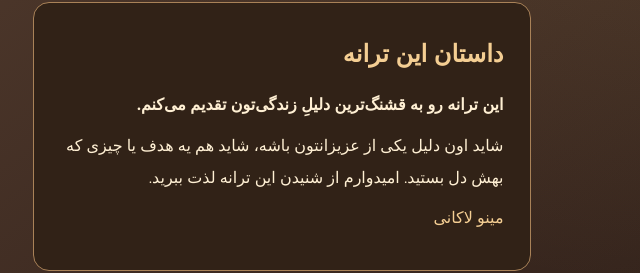
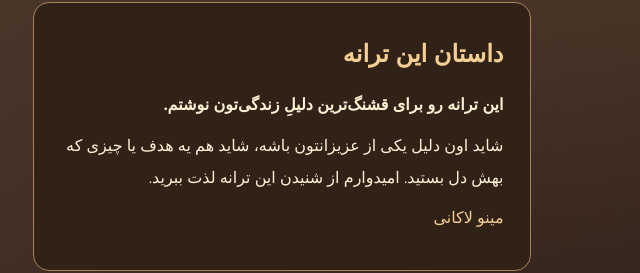
Before and after one commit to mlakani/minoolakani.com, a plain HTML site: page songs/ghashangtarin-dalil.html in a window 1280 px wide. Shown: the part 698-971 px from the top of the page, 358-998 px from the left. Drawn offline with Linux system fonts and the light colour scheme.

Commit message:
Use Minoo’s approved opening line on the song story

```diff
--- a/songs/ghashangtarin-dalil.html
+++ b/songs/ghashangtarin-dalil.html
@@ -24,7 +24,7 @@
   <main class="song-page song-story-page">
     <section class="song-hero" id="song-story"><div class="song-shell"><div class="song-cover-panel"><img class="song-cover-image" src="../images/ghashangtarin-dalil.jpg" alt="کاور آهنگ قشنگ‌ترین دلیل از مینو لاکانی" fetchpriority="high"></div><article class="song-details"><p class="song-kicker">Official Persian Release</p><h1 class="song-title" lang="fa" dir="rtl">قشنگ‌ترین دلیل</h1><p class="song-alt-title">Qashangtarin Dalil · The Most Beautiful Reason</p><p class="song-artist">By Minoo Lakani</p><section class="song-story" aria-labelledby="song-story-heading" lang="fa" dir="rtl">
           <h2 id="song-story-heading">داستان این ترانه</h2>
-          <p><strong>این ترانه رو به قشنگ‌ترین دلیلِ زندگی‌تون تقدیم می‌کنم.</strong></p>
+          <p><strong>این ترانه رو برای قشنگ‌ترین دلیلِ زندگی‌تون نوشتم.</strong></p>
           <p>شاید اون دلیل یکی از عزیزانتون باشه، شاید هم یه هدف یا چیزی که بهش دل بستید. امیدوارم از شنیدن این ترانه لذت ببرید.</p>
           <p class="song-story-sign">مینو لاکانی</p>
         </section><dl class="song-meta"><div><dt>Language</dt><dd>Persian</dd></div><div><dt>Artist</dt><dd>Minoo Lakani</dd></div><div><dt>Title Meaning</dt><dd>The Most Beautiful Reason</dd></div><div><dt>Lyrics</dt><dd>Barzin <span lang="fa" dir="rtl">(برزین)</span></dd></div><div><dt>Melody &amp; Arrangement</dt><dd>Minoo Lakani</dd></div></dl><div class="song-actions"><a class="song-action song-action-primary" href="https://www.youtube.com/watch?v=du96L0PgQCo" target="_blank" rel="noopener noreferrer">Watch Official Lyric Video</a><a class="song-action song-action-secondary" href="https://distrokid.com/hyperfollow/minoolakani/--10?ref=release" target="_blank" rel="noopener noreferrer">Listen to Official Release</a><a class="song-action song-action-secondary" href="../music.html">View All Songs</a></div></article></div></section>
```
